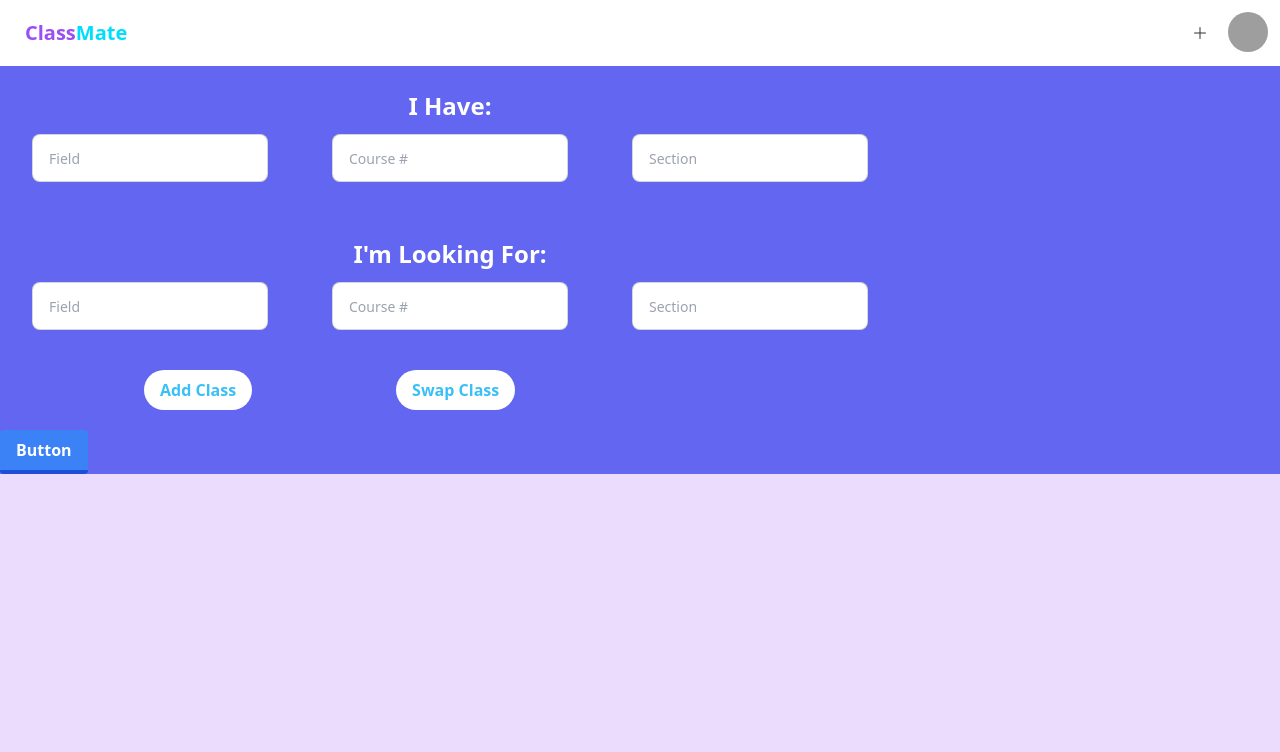
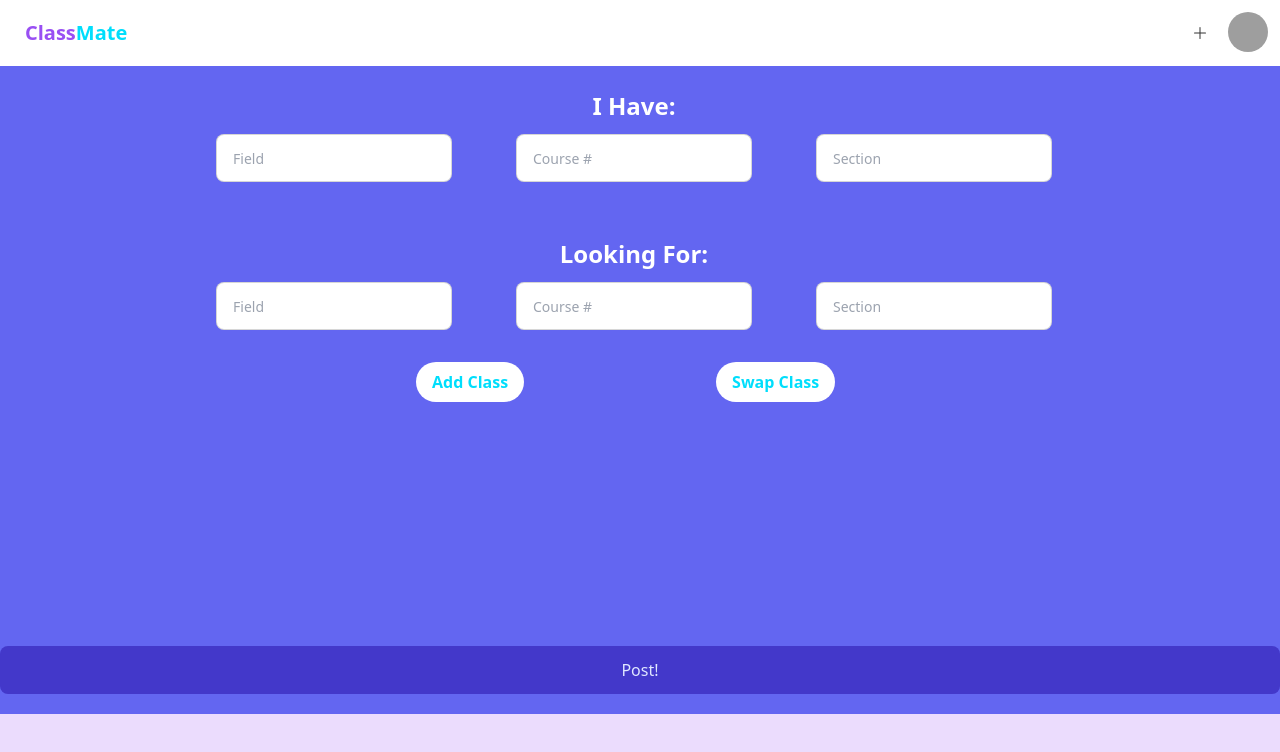
Before and after one commit to SumitNalavade/ClassMate, a Next.js app: page /popup in a window 1280 px wide. Shown: the top 752 px of the page. Built offline with nearby package versions, Linux system fonts and the light colour scheme; no server answers; grey boxes are pictures that could not be loaded.

Commit message:
style popup

```diff
--- a/pages/popup.tsx
+++ b/pages/popup.tsx
@@ -9,7 +9,8 @@ const Popup: NextPage = () => {
 
             <div className="bg-indigo-500 ...">
 
-                <div className="inline-block pb-8 ...">
+                <div className="pl-32">
+                    <div className="inline-block pb-8 pl-14">
                         <span className="flex place-content-center pt-6 pb-3 text-2xl font-bold">
                             <label className="text-base-100">I Have:</label>
                         </span>
@@ -24,9 +25,9 @@ const Popup: NextPage = () => {
                         </div>
                     </div>
 
-                <div className="inline-block pb-8 ...">
+                    <div className="inline-block pb-8 pl-14 ...">
                         <span className="flex place-content-center pt-6 pb-3 text-2xl font-bold">
-                        <label className="text-base-100">I'm Looking For:</label>
+                            <label className="text-base-100">Looking For:</label>
                         </span>
                         <div className=" inline-block px-8 ..." >
                             <input type="text" placeholder="Field" className="input input-bordered input-md w-full max-w-sm" />
@@ -39,21 +40,22 @@ const Popup: NextPage = () => {
                         </div>
                     </div>
 
-                <div className="px-20">
-                    <div className="inline-block px-16 ...">
-                        <button className="bg-base-100 hover:text-indigo-500 text-info font-bold py-2 px-4 rounded-full">Add Class</button>
+
+
+                    <div className="pl-64">
+                        <div className="inline-block pl-8 ...">
+                            <button className="bg-base-100 hover:text-indigo-500 text-secondary text-info font-bold py-2 px-4 rounded-full">Add Class</button>
                         </div>
-
-                    <div className="inline-block pt-2 px-20 ... ">
-                        <button className="bg-base-100 hover:text-indigo-500 text-info font-bold py-2 px-4 rounded-full">Swap Class</button>
+                        <div className="inline-block pb-56 pl-48 ... ">
+                            <button className="bg-base-100 hover:text-indigo-500 text-secondary text-info font-bold py-2 px-4 rounded-full">Swap Class</button>
                         </div>
 
                     </div>
+                </div>
 
-                <div className="pt-5">
-                <button class="bg-blue-500 hover:bg-blue-400 text-white font-bold py-2 px-4 border-b-4 border-blue-700 hover:border-blue-500 rounded">
-  Button
-</button>
+                <div className="pt-5 pb-5">
+                    <button className="w-full h-12 px-6 text-indigo-100 transition-colors duration-150 bg-indigo-700 rounded-lg focus:shadow-outline hover:bg-success">Post!</button>
+                    {/* <button className="bg-base-100  hover:bg-success text-blue-700 font-semibold hover:text-white py-2 px-4 border border-blue-500 hover:border-transparent rounded">POST</button> */}
                 </div>
 
 
```
Lines whose indentation alone changed are shown as unchanged.
